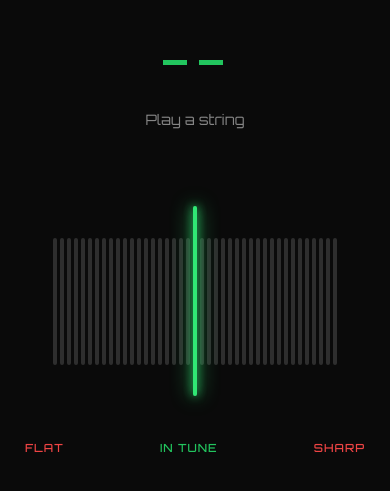
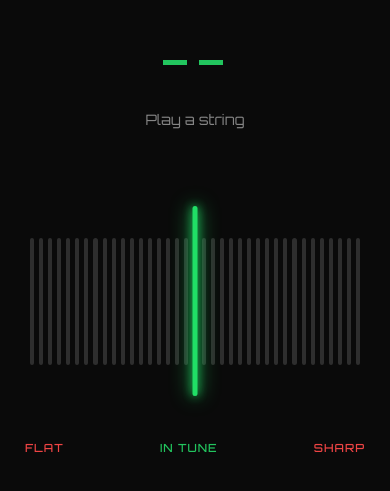
Before and after one commit to akashpkumar/tunein, a React (Vite) app: page / in a window 390 px wide. Shown: the part 177-668 px from the top of the page. Built offline with nearby package versions, Linux system fonts and the light colour scheme; no server answers.

Commit message:
Better mobile support

```diff
--- a/src/components/Tuner.css
+++ b/src/components/Tuner.css
@@ -140,8 +140,8 @@
 }
 
 .bars-container {
-  --bar-width: 5px;
-  --bar-gap: 4px;
+  --bar-width: 6px;
+  --bar-gap: 6px;
   position: relative;
   display: flex;
   justify-content: center;
@@ -213,7 +213,7 @@
   }
 
   .bars-container {
-    --bar-width: 4px;
-    --bar-gap: 3px;
+    --bar-width: 5px;
+    --bar-gap: 5px;
   }
 }
--- a/src/components/Tuner.jsx
+++ b/src/components/Tuner.jsx
@@ -3,7 +3,7 @@ import { createAudioAnalyzer, findClosestString, getCentsOff } from '../utils/pi
 import Waveform from './Waveform';
 import './Tuner.css';
 
-const NUM_BARS = 41;
+const NUM_BARS = 37;
 const CENTER_INDEX = Math.floor(NUM_BARS / 2);
 const MAX_CENTS = 50;
 
@@ -14,35 +14,26 @@ function getBarColor(index) {
   // Normalize to 0-1 range
   const t = Math.min(distanceFromCenter / maxDistance, 1);
 
-  // Interpolate hue: green (142) -> yellow (60) -> orange (30) -> red (0)
-  // Using a curve that spends more time in green/yellow
-  let hue;
-  if (t < 0.3) {
-    // Green to yellow-green
-    hue = 142 - (t / 0.3) * 50; // 142 -> 92
-  } else if (t < 0.6) {
-    // Yellow-green to yellow/orange
-    hue = 92 - ((t - 0.3) / 0.3) * 42; // 92 -> 50
-  } else {
-    // Orange to red
-    hue = 50 - ((t - 0.6) / 0.4) * 50; // 50 -> 0
-  }
+  // Interpolate hue: green (142) -> yellow (50) -> red (0)
+  const hue = 142 * (1 - t * t); // Quadratic falloff for smoother gradient
 
   // Saturation and lightness
-  const saturation = 80 + t * 10; // 80% -> 90%
-  const lightness = 55 - t * 10; // 55% -> 45%
+  const saturation = 75 + t * 15;
+  const lightness = 50;
 
   return `hsl(${hue}, ${saturation}%, ${lightness}%)`;
 }
 
+const GLOW_RANGE = 15; // Max positions glow can move from center
+
 function TuningIndicator({ cents, analyzerRef }) {
   const clampedCents = Math.max(-MAX_CENTS, Math.min(MAX_CENTS, cents || 0));
-  const activeIndex = Math.round(CENTER_INDEX + (clampedCents / MAX_CENTS) * CENTER_INDEX);
+
+  // Calculate offset independently of bar count
+  const offsetFromCenter = Math.round((clampedCents / MAX_CENTS) * GLOW_RANGE);
+  const activeIndex = CENTER_INDEX + offsetFromCenter;
   const color = getBarColor(activeIndex);
-
-  // Calculate offset from center bar (in bar units including gap)
-  const offsetFromCenter = activeIndex - CENTER_INDEX;
-  const isOnCenter = activeIndex === CENTER_INDEX;
+  const isOnCenter = offsetFromCenter === 0;
 
   return (
     <div className="tuning-indicator">
```
